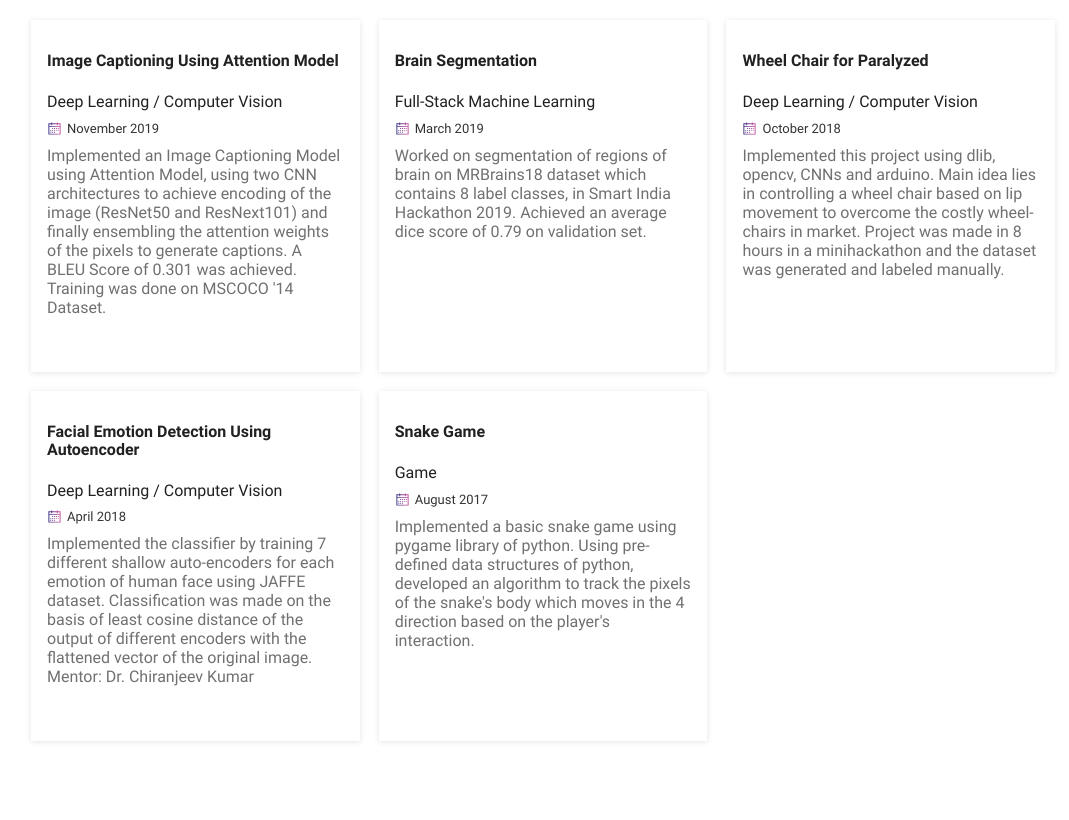
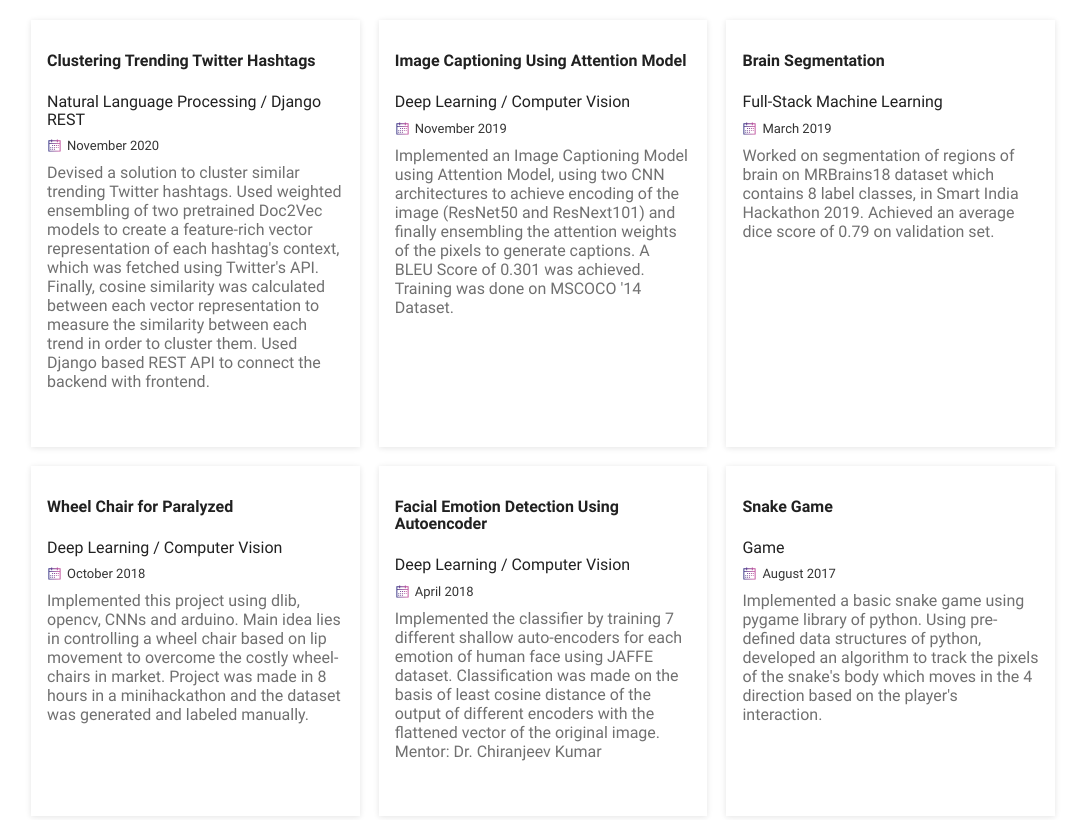
Before and after one commit to banipreetr/myportfolio, a Gatsby site: page / in a window 1280 px wide. Shown: the part 1171-1991 px from the top of the page, without its empty margins (97-1166 px from the left). Built offline with nearby package versions, Linux system fonts and the light colour scheme; Gatsby itself is replaced by a stand-in of ours.

Commit message:
Updated Projects

```diff
--- a/src/components/landing/Projects/index.jsx
+++ b/src/components/landing/Projects/index.jsx
@@ -47,7 +47,8 @@ export const Projects = () => {
 
             <Card theme={theme}>
               <Content>
-                <h4>{node.title}</h4>
+              {(node.link != "_blank" ? <a href={node.link}><h4>{node.title}</h4></a>: <h4>{node.title}</h4>)}
+
                 <Subtitle>{node.subtitle}</Subtitle>
                 <InfoList>
                   <div>
--- a/src/components/landing/Projects/work.json
+++ b/src/components/landing/Projects/work.json
@@ -11,38 +11,47 @@
     ],
     "projects": [
       {
+        "title": "Clustering Trending Twitter Hashtags",
+        "subtitle": "Natural Language Processing / Django REST",
+        "time": "November 2020",
+        "description": "Devised a solution to cluster similar trending Twitter hashtags. Used weighted ensembling of two pretrained Doc2Vec models to create a feature-rich vector representation of each hashtag's context, which was fetched using Twitter's API. Finally, cosine similarity was calculated between each vector representation to measure the similarity between each trend in order to cluster them. Used Django based REST API to connect the backend with frontend.",
+        "link": "https://github.com/banipreetr/Clustering-Trending-Twitter-Hashtags"
+
+      },
+      {
         "title": "Image Captioning Using Attention Model",
         "subtitle": "Deep Learning / Computer Vision",
         "time": "November 2019",
-        "description": "Implemented an Image Captioning Model using Attention Model, using two CNN architectures to achieve encoding of the image (ResNet50 and ResNext101) and finally ensembling the attention weights of the pixels to generate captions. A BLEU Score of 0.301 was achieved. Training was done on MSCOCO '14 Dataset."
+        "description": "Implemented an Image Captioning Model using Attention Model, using two CNN architectures to achieve encoding of the image (ResNet50 and ResNext101) and finally ensembling the attention weights of the pixels to generate captions. A BLEU Score of 0.301 was achieved. Training was done on MSCOCO '14 Dataset.",
+        "link": "_blank"
       },
       {
         "title": "Brain Segmentation",
         "subtitle": "Full-Stack Machine Learning",
         "time": "March 2019",
-
-        "description": "Worked on segmentation of regions of brain on MRBrains18 dataset which contains 8 label classes, in Smart India Hackathon 2019. Achieved an average dice score of 0.79 on validation set."
+        "description": "Worked on segmentation of regions of brain on MRBrains18 dataset which contains 8 label classes, in Smart India Hackathon 2019. Achieved an average dice score of 0.79 on validation set.",
+        "link": "https://github.com/banipreetr/Brain-Segmentation"
       },
       {
         "title": "Wheel Chair for Paralyzed",
         "subtitle": "Deep Learning / Computer Vision",
         "time": "October 2018",
-
-        "description": "Implemented this project using dlib, opencv, CNNs and arduino. Main idea lies in controlling a wheel chair based on lip movement to overcome the costly wheel-chairs in market. Project was made in 8 hours in a minihackathon and the dataset was generated and labeled manually."
+        "description": "Implemented this project using dlib, opencv, CNNs and arduino. Main idea lies in controlling a wheel chair based on lip movement to overcome the costly wheel-chairs in market. Project was made in 8 hours in a minihackathon and the dataset was generated and labeled manually.",
+        "link": "https://github.com/banipreetr/Build-A-Bit"
       },
       {
         "title": "Facial Emotion Detection Using Autoencoder",
         "subtitle": "Deep Learning / Computer Vision",
         "time": "April 2018",
-
-        "description": "Implemented the classifier by training 7 different shallow auto-encoders for each emotion of human face using JAFFE dataset. Classification was made on the basis of least cosine distance of the output of different encoders with the flattened vector of the original image. Mentor: Dr. Chiranjeev Kumar"
+        "description": "Implemented the classifier by training 7 different shallow auto-encoders for each emotion of human face using JAFFE dataset. Classification was made on the basis of least cosine distance of the output of different encoders with the flattened vector of the original image. Mentor: Dr. Chiranjeev Kumar",
+        "link": "https://github.com/banipreetr/Facial-Emotion-Detector"
       },
       {
         "title": "Snake Game",
         "subtitle": "Game",
         "time": "August 2017",
-
-        "description": "Implemented a basic snake game using pygame library of python. Using pre-defined data structures of python, developed an algorithm to track the pixels of the snake's body which moves in the 4 direction based on the player's interaction."
+        "description": "Implemented a basic snake game using pygame library of python. Using pre-defined data structures of python, developed an algorithm to track the pixels of the snake's body which moves in the 4 direction based on the player's interaction.",
+        "link": "https://github.com/banipreetr/SnakeGame"
       }
 
     ]
```
